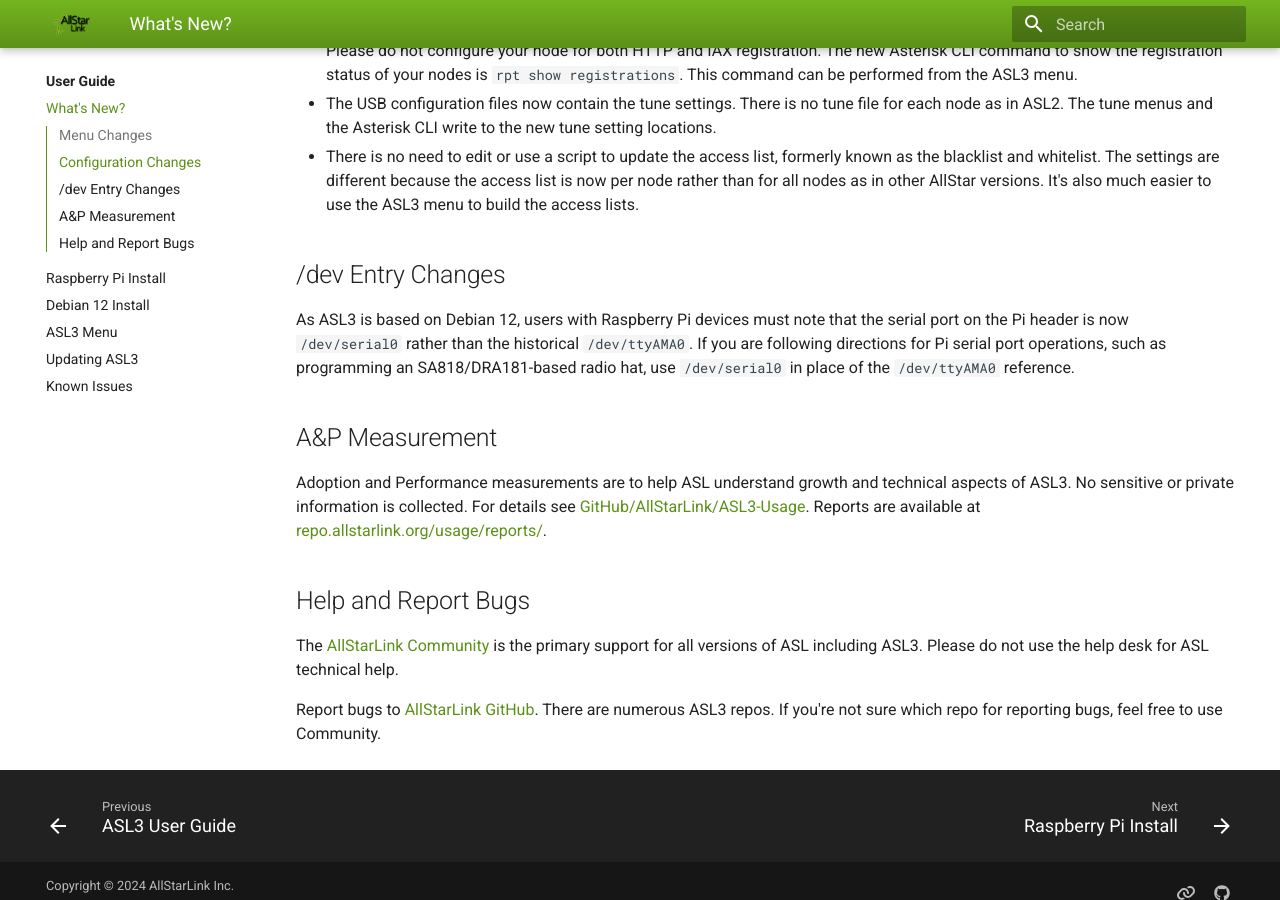
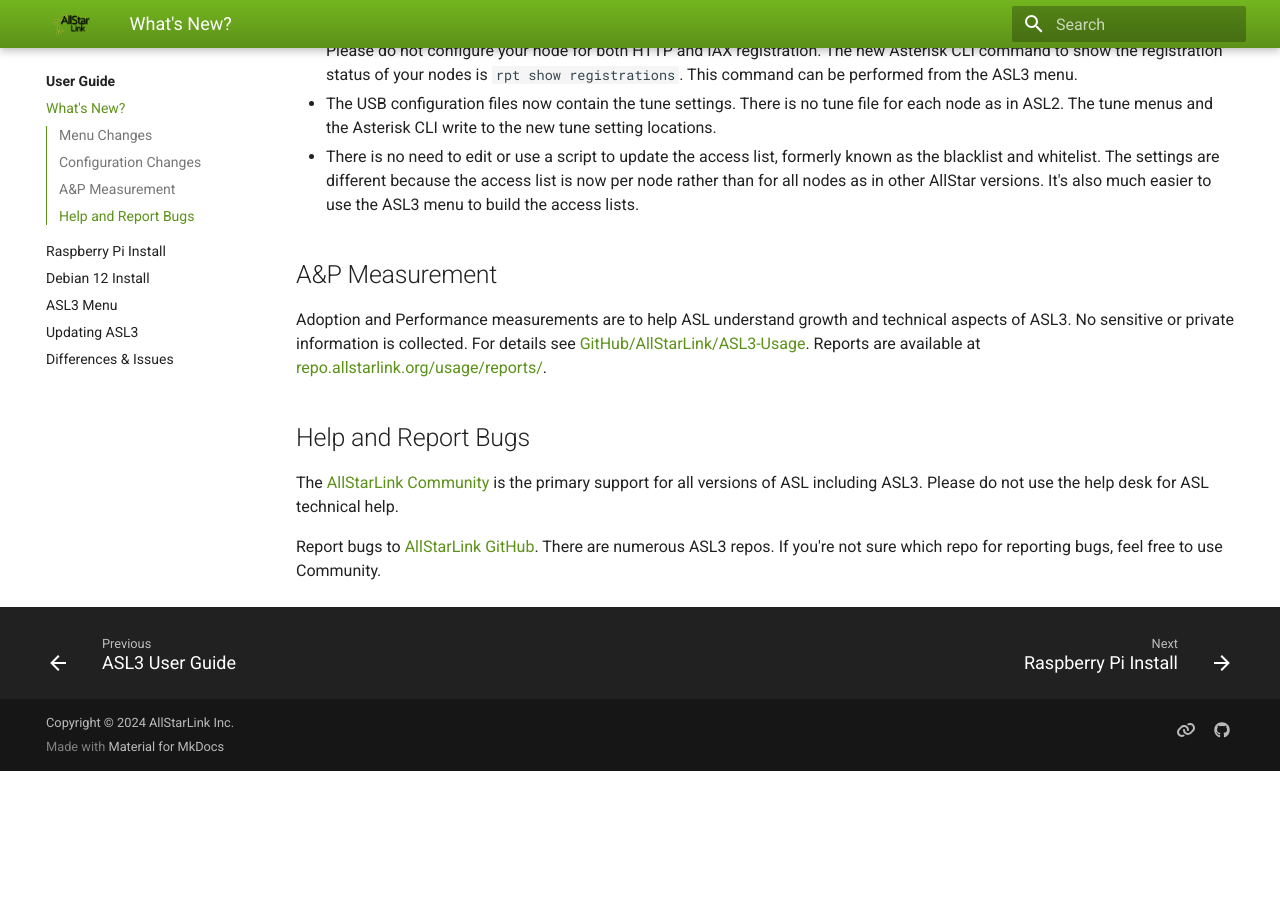
Before and after one commit to AllStarLink/ASL3-Manual, an MkDocs documentation site: the page built from docs/user-guide/whats-new.md, in a window 1280 px wide and 900 px high, scrolled down 1311 px. Built offline with MkDocs 1.6.1 and Material for MkDocs 9.7.7, drawn with Linux system fonts in a browser that asks for light colours; after the commit the page ends 2082 px from its top, so only the background shows below that.

Commit message:
New Differences section, move all differences here

```diff
--- a/docs/user-guide/whats-new.md
+++ b/docs/user-guide/whats-new.md
@@ -35,15 +35,6 @@
 - The USB configuration files now contain the tune settings. There is no tune file for each node as in ASL2. The tune menus and the Asterisk CLI write to the new tune setting locations.
 - There is no need to edit or use a script to update the access list, formerly known as the blacklist and whitelist. The settings are different because the access list is now per node rather than for all nodes as in other AllStar versions. It's also much easier to use the ASL3 menu to build the access lists.
 
-## /dev Entry Changes
-
-As ASL3 is based on Debian 12, users with Raspberry Pi devices must
-note that the serial port on the Pi header is now `/dev/serial0`
-rather than the historical `/dev/ttyAMA0`. If you are following
-directions for Pi serial port operations, such as programming an
-SA818/DRA181-based radio hat, use `/dev/serial0` in place of the
-`/dev/ttyAMA0` reference.
-
 ## A&P Measurement
 
 Adoption and Performance measurements are to help ASL understand growth and technical aspects of ASL3. No sensitive or private information is collected. For details see [GitHub/AllStarLink/ASL3-Usage](https://github.com/AllStarLink/ASL3-Usage). Reports are available at [repo.allstarlink.org/usage/reports/](https://repo.allstarlink.org/usage/reports/).
--- a/mkdocs.yml
+++ b/mkdocs.yml
@@ -58,7 +58,7 @@
     - user-guide/install.md
     - user-guide/menu.md
     - user-guide/updates.md
-    - user-guide/known-issues.md
+    - "Differences & Issues": user-guide/known-issues-diffs.md
   - Pi Appliance:
     - pi/index.md
     - pi/cockpit-basics.md
```
Also changed, not shown: docs/user-guide/known-issues-diffs.md (added, +41 -0 lines), docs/user-guide/known-issues.md (deleted, +0 -10 lines).
